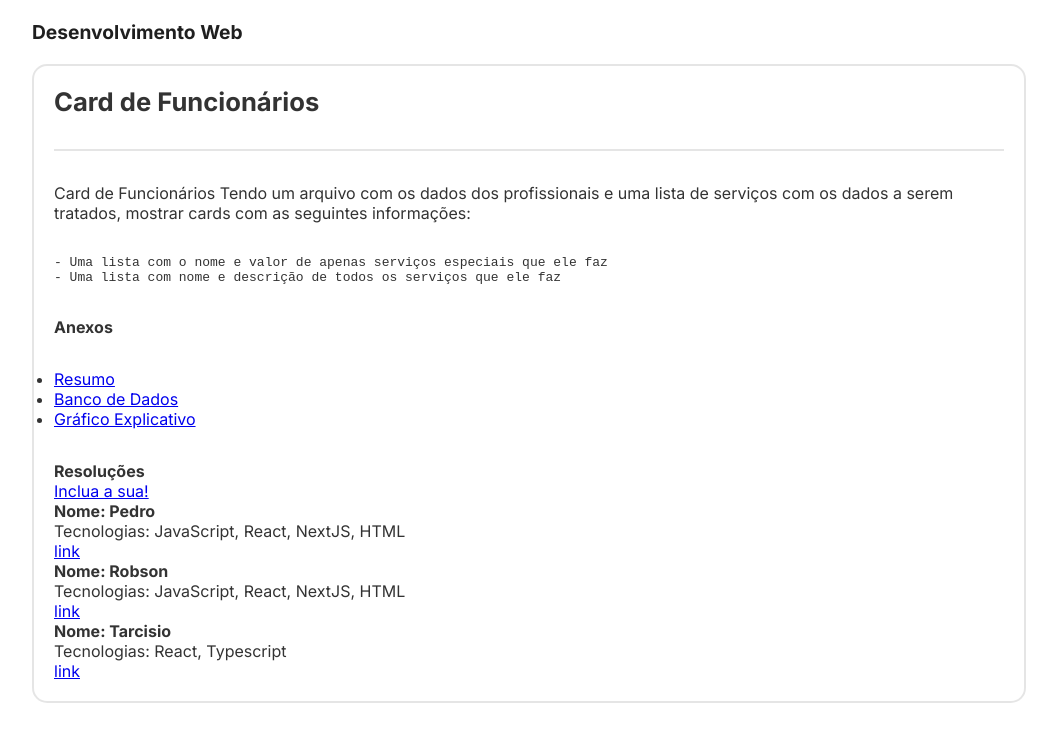
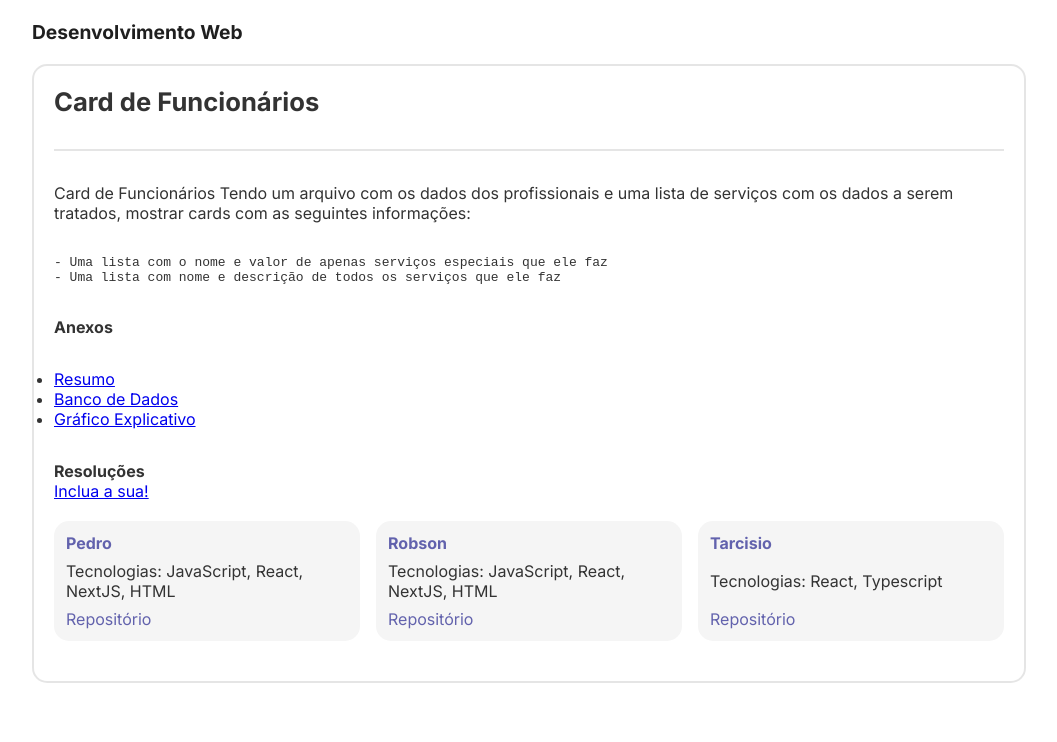
Before and after one commit to DevsGenteBoa/desenvolvimento-web-oficial, a Next.js app: page /desafios/detalhes/1 in a window 1280 px wide. Shown: the top 742 px of the page, without its empty margins (111-1168 px from the left). Built offline with nearby package versions, Linux system fonts and the light colour scheme.

Commit message:
adiciona estilo a lista de desafios resolvidos

```diff
--- a/src/components/desafios-resolvidos.tsx
+++ b/src/components/desafios-resolvidos/index.tsx
@@ -1,6 +1,7 @@
-import Link from "next/link";
+import Link from 'next/link';
 
-import desafios from "src/assets/base-de-dados/desafios/desafios-resolvidos.json";
+import desafios from 'src/assets/base-de-dados/desafios/desafios-resolvidos.json';
+import { Container, SolucoesGrid } from './styles';
 
 interface DesafiosResolvidosProps {
   numDesafio: number;
@@ -8,32 +9,32 @@ interface DesafiosResolvidosProps {
 
 const DesafiosResolvidos = ({ numDesafio }: DesafiosResolvidosProps) => {
   const resoluções = desafios.filter(
-    (desafio) => desafio.desafio == numDesafio
+    (desafio) => desafio.desafio == numDesafio,
   );
 
   return (
-    <>
+    <Container>
       {resoluções.length > 0 ? (
         <div>
           <h4>Resoluções</h4>
           <Link href="/desafios/novo">
             <a>Inclua a sua!</a>
           </Link>
-          <ul>
+          <SolucoesGrid>
             {resoluções.map((resolução) => (
               <div key={JSON.stringify(resolução)}>
-                <strong>Nome: {resolução.nome}</strong>
+                <strong>{resolução.nome}</strong>
                 <p>Tecnologias: {resolução.tecnologias}</p>
                 <a
                   href={resolução.repoLink}
                   target="_blank"
                   rel="noopener noreferrer"
                 >
-                  link
+                  Repositório
                 </a>
               </div>
             ))}
-          </ul>
+          </SolucoesGrid>
         </div>
       ) : (
         <p>
@@ -44,7 +45,7 @@ const DesafiosResolvidos = ({ numDesafio }: DesafiosResolvidosProps) => {
           !
         </p>
       )}
-    </>
+    </Container>
   );
 };
 
--- /dev/null
+++ b/src/components/desafios-resolvidos/styles.ts
@@ -0,0 +1,36 @@
+import styled from 'styled-components';
+
+export const Container = styled.div`
+  display: flex;
+  flex-direction: column;
+  gap: 32px;
+`;
+
+export const SolucoesGrid = styled.div`
+  display: grid;
+  grid-template-columns: repeat(auto-fill, minmax(300px, 1fr));
+  list-style: none;
+  gap: 16px;
+  padding: 20px 0;
+  strong {
+    font-size: 1rem;
+    color: rgba(0, 0, 125, 0.6);
+  }
+  div {
+    padding: 12px;
+    border-radius: 15px;
+    background-color: #f5f5f5;
+    display: flex;
+    align-items: flex-start;
+    justify-content: space-between;
+    flex-direction: column;
+    gap: 8px;
+    a {
+      color: rgba(0, 0, 125, 0.6);
+      text-decoration: none;
+      :hover {
+        text-decoration: underline;
+      }
+    }
+  }
+`;
```
